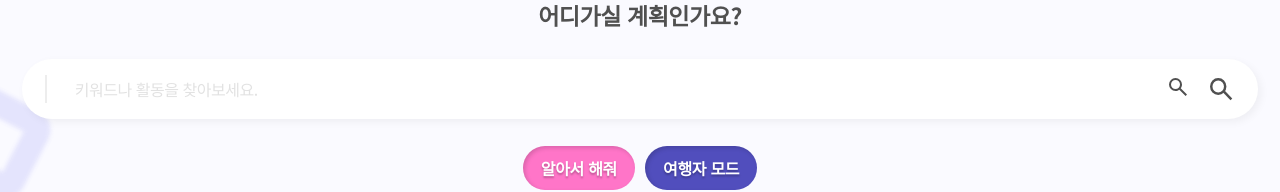
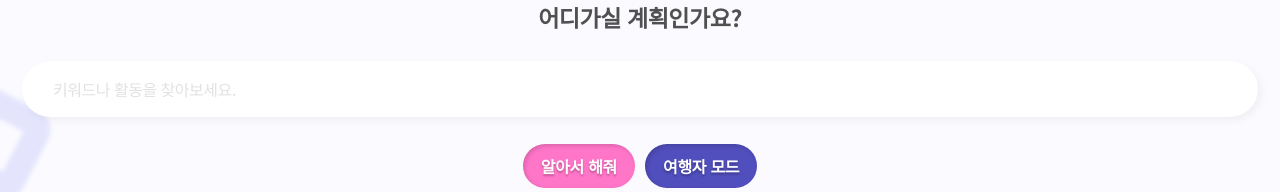
Before and after one commit to BTS-Busan-Trip-Supporter/front-end, a Next.js app: page / in a window 1280 px wide. Shown: the part 323-515 px from the top of the page. Built offline with nearby package versions, Linux system fonts and the light colour scheme; no server answers; sample sign-in values are in the browser's storage.

Commit message:
feat: hide search button when onClick property not provided

```diff
--- a/src/components/SearchBox.tsx
+++ b/src/components/SearchBox.tsx
@@ -39,9 +39,11 @@ export function SearchBox({
             : () => {}
         }
       />
-      <button type='button' onClick={onClick}>
-        <img alt='search' src='/search.svg' />
-      </button>
+      {onClick && (
+        <button type='button' onClick={onClick}>
+          <img alt='search' src='/search.svg' />
+        </button>
+      )}
       {dropBoxVisible && (
         <DropBox
           type={dropBoxType ?? 'travelType'}
@@ -64,23 +66,6 @@ const styles = {
     align-items: center;
     justify-content: space-between;
     position: relative;
-
-    &::before {
-      content: '';
-      display: inline-block;
-      width: 0.15rem;
-      height: 100%;
-      background-color: #ededed;
-    }
-
-    &::after {
-      content: '';
-      display: inline-block;
-      width: 1.625rem;
-      height: 100%;
-      background: url('/search-icon.svg') no-repeat center;
-      background-size: 90%;
-    }
 
     button {
       all: unset;
@@ -108,22 +93,5 @@ const styles = {
     &::placeholder {
       color: #e2e2e2;
     }
-
-    &::before {
-      content: '';
-      display: inline-block;
-      width: 0.15rem;
-      height: 100%;
-      background-color: #ededed;
-    }
-
-    &::after {
-      content: '';
-      display: inline-block;
-      width: 1.625rem;
-      height: 100%;
-      background: url('/search-icon.svg') no-repeat center;
-      background-size: 90%;
-    }
   `,
 };
```
Also changed, not shown: src/app/pages/travel-auto-page.tsx (+5 -6 lines).
